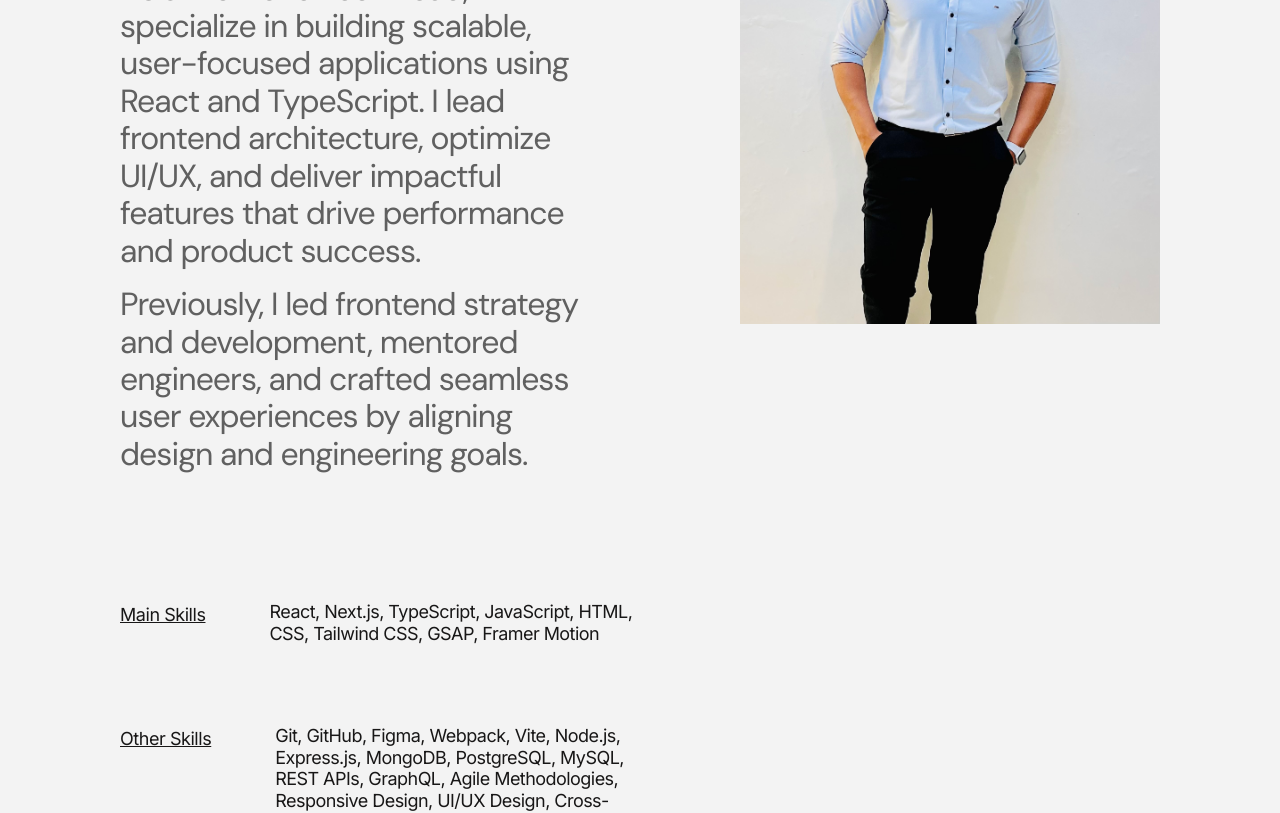
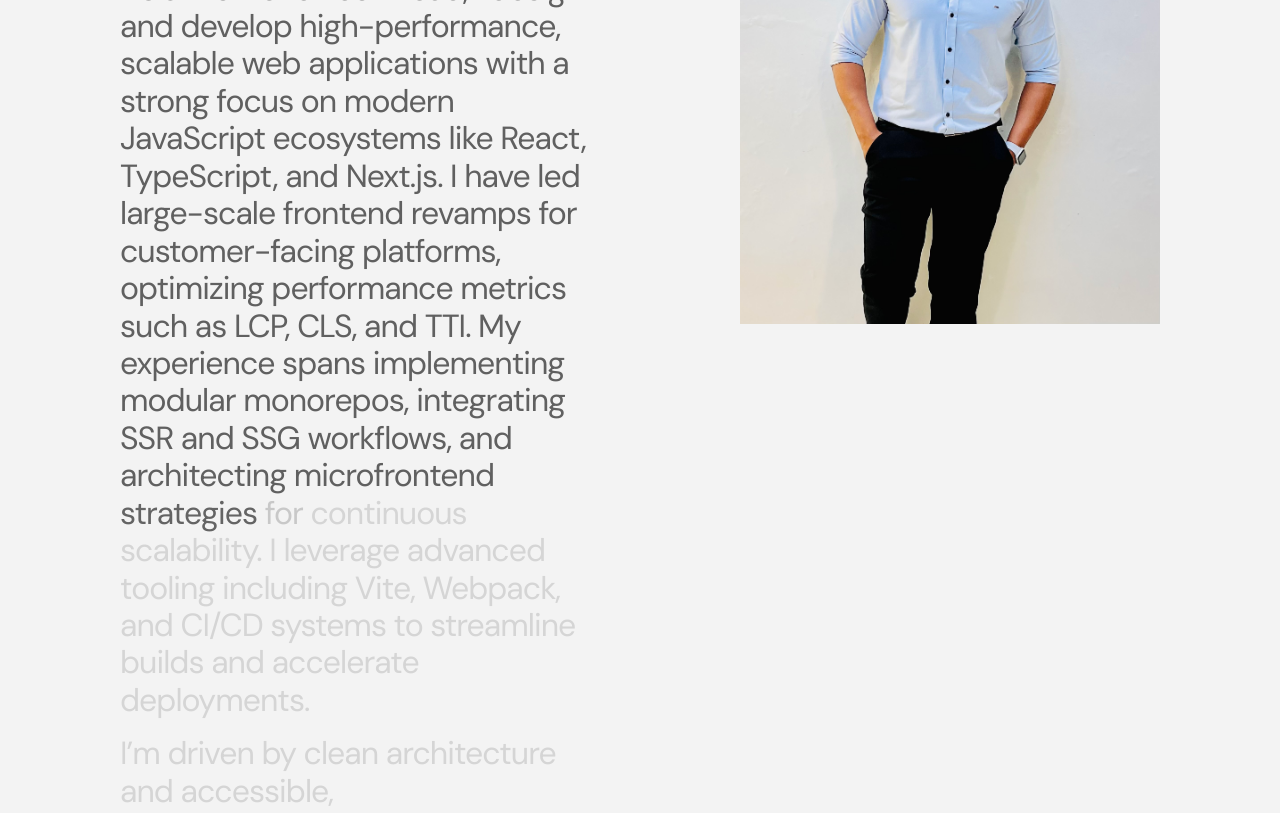
Before and after one commit to girishsawant999/portfolio-website-v2, a Next.js app: page / in a window 1280 px wide. Shown: the part 400-1213 px from the top of the page. Built offline with nearby package versions, Linux system fonts and the light colour scheme.

Commit message:
fix: update metadata title for clarity and improve hero section content for better engagement

```diff
--- a/src/app/layout.tsx
+++ b/src/app/layout.tsx
@@ -19,8 +19,7 @@ const inter = Inter({
 
 // ...existing code...
 export const metadata: Metadata = {
-  title:
-    "Girish Sawant - Portfolio | Frontend Tech Lead Building Scalable React Apps | Web developer",
+  title: "Girish Sawant | Frontend Tech Lead & React Developer",
   description:
     "Experienced Frontend Developer skilled in React, TypeScript, and TailwindCSS. Explore resume, skills, and projects focused on scalable UI development.",
   keywords: [
--- a/src/app/page.tsx
+++ b/src/app/page.tsx
@@ -21,7 +21,7 @@ export default function Home() {
       type: "words",
     });
 
-    const splitTextDescription = new SplitText("#hero-section h2", {
+    const splitTextDescription = new SplitText("#hero-section p", {
       type: "words",
     });
 
@@ -56,17 +56,29 @@ export default function Home() {
             Hi, I’m <br />
             Girish Sawant, a Frontend Artist
           </h1>
-          <h2 className="heading-2 text-gray">
-            As a Frontend Tech Lead, I specialize in building scalable,
-            user-focused applications using React and TypeScript. I lead
-            frontend architecture, optimize UI/UX, and deliver impactful
-            features that drive performance and product success.
-          </h2>
-          <h2 className="heading-2 text-gray mt-4">
-            Previously, I led frontend strategy and development, mentored
-            engineers, and crafted seamless user experiences by aligning design
-            and engineering goals.
-          </h2>
+          <p className="heading-2 text-gray">
+            As a Frontend Tech Lead, I design and develop high-performance,
+            scalable web applications with a strong focus on modern JavaScript
+            ecosystems like React, TypeScript, and Next.js. I have led
+            large-scale frontend revamps for customer-facing platforms,
+            optimizing performance metrics such as LCP, CLS, and TTI. My
+            experience spans implementing modular monorepos, integrating SSR and
+            SSG workflows, and architecting microfrontend strategies for
+            continuous scalability. I leverage advanced tooling including Vite,
+            Webpack, and CI/CD systems to streamline builds and accelerate
+            deployments.
+          </p>
+          <p className="heading-2 text-gray mt-4">
+            I’m driven by clean architecture and accessible, component-driven
+            design. My work includes building reusable UI libraries,
+            collaborating closely with product and design teams, and enforcing
+            testing best practices with tools like Jest and Testing Library. I
+            value mentorship and have actively guided junior engineers through
+            architecture decisions, code reviews, and agile delivery practices.
+            From debugging deep rendering issues to leading performance audits
+            with Lighthouse and Core Web Vitals, I bring a full-spectrum
+            approach to frontend excellence.
+          </p>
         </div>
         <div className="flex-1 justify-items-end relative">
           <div className="relative overflow-hidden bg-gray-200 dark:bg-gray-700">
```
